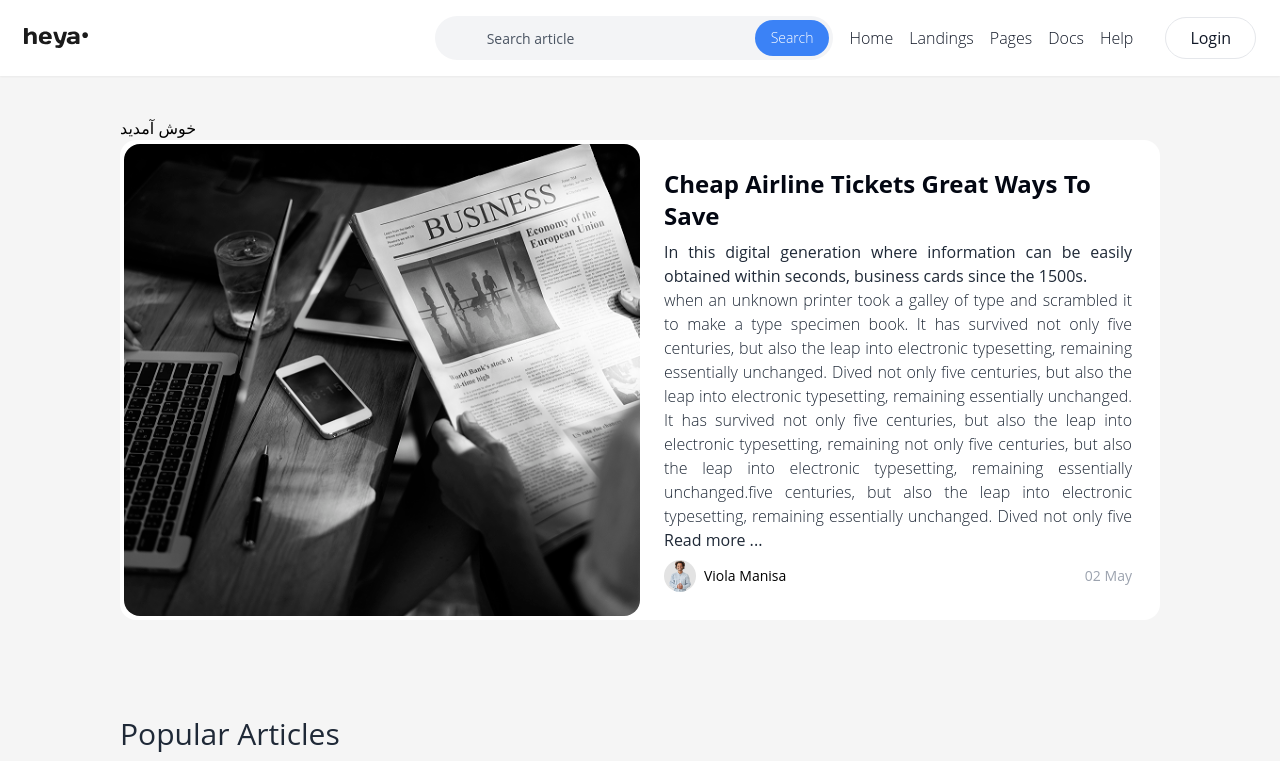
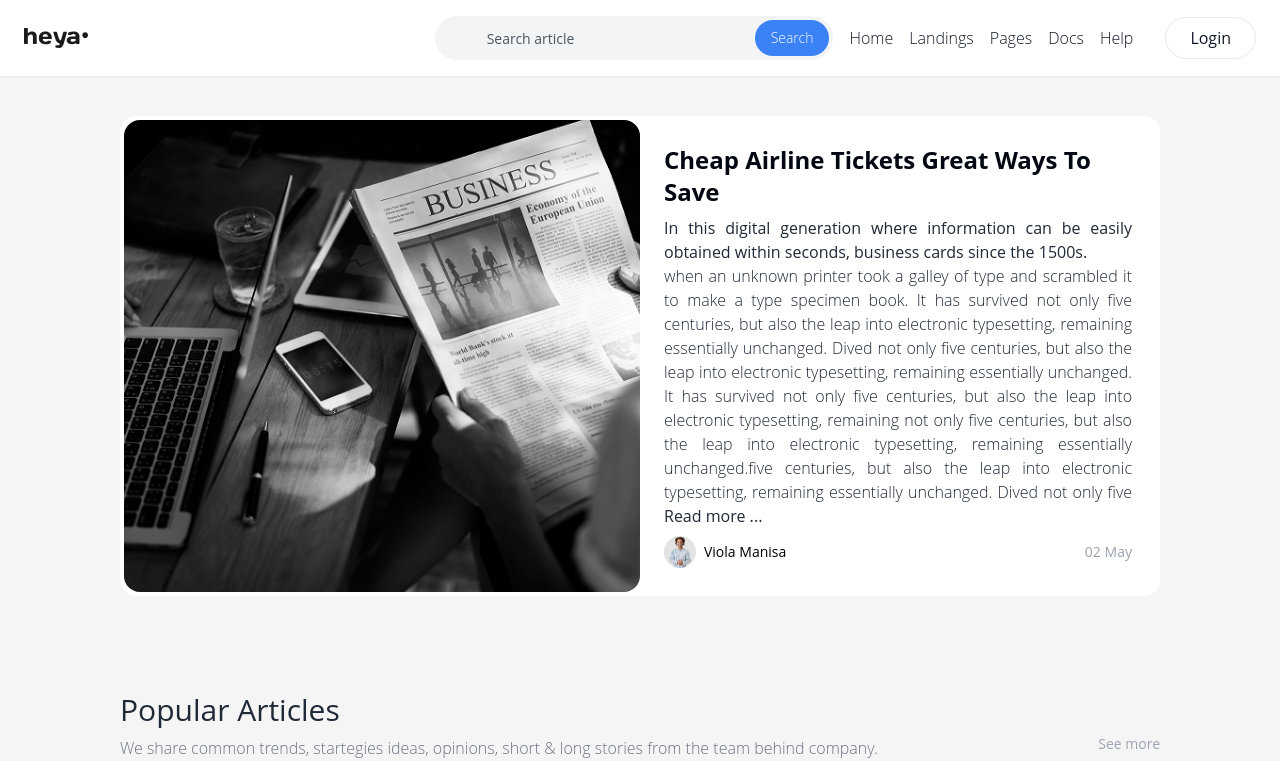
Before and after one commit to setykarimi/Heya-News, a React (Vite) app: page / in a window 1280 px wide. Shown: the top 761 px of the page. Built offline with nearby package versions, Linux system fonts and the light colour scheme; some icons are missing.

Commit message:
Subject: MultiLanguage, Description: Remove translation from home page, Date: 6/30/2023

```diff
--- a/src/pages/Home.jsx
+++ b/src/pages/Home.jsx
@@ -1,15 +1,11 @@
-import NewsBanner from "Components/banner/newsBanner";
 import TodayHeadlines from "Cards/components/todayHeadlines";
 import PopularArticles from "Cards/popularArticle";
-import { useTranslation } from "react-i18next";
-
+import NewsBanner from "Components/banner/newsBanner";
 
 const Home = () => {
-    const { t } = useTranslation();
-
     return (
         <>
-        <h1>{t("welcome")}</h1>
+
             <NewsBanner />
             <PopularArticles />
             <TodayHeadlines />
```
